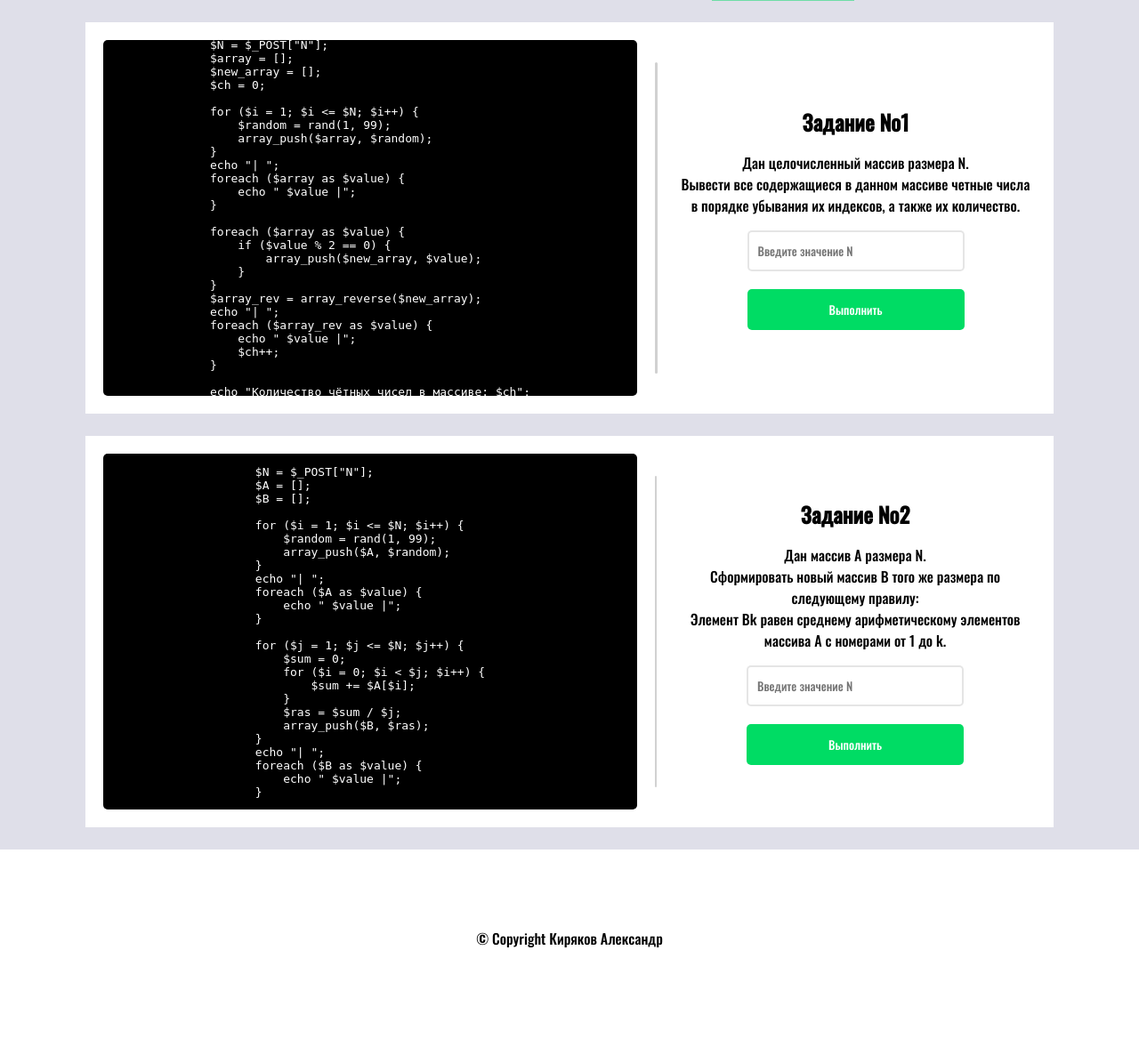
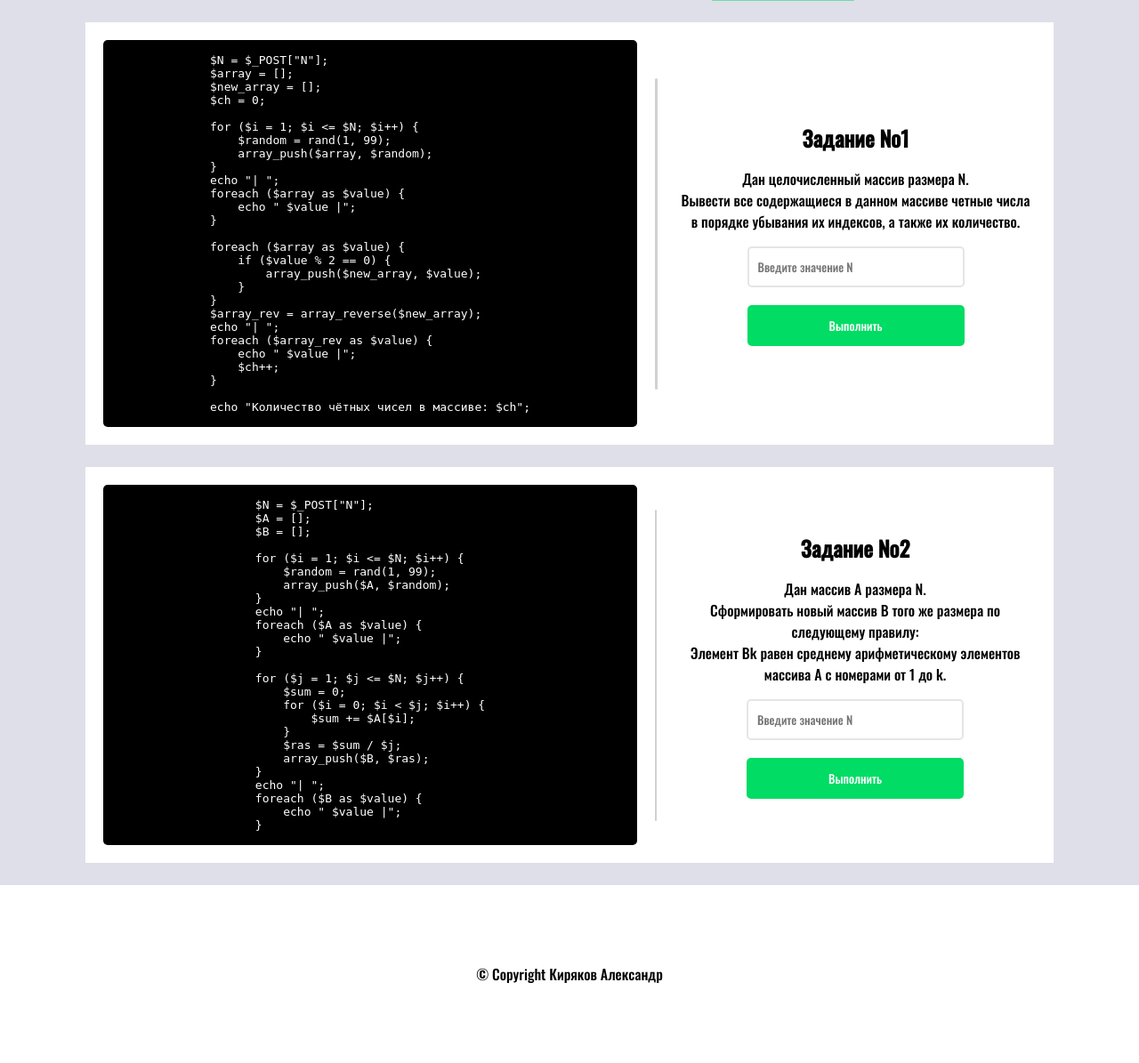
Before and after one commit to xXReCreatorXx/kiriakow_isp21_a, a PHP site: page /page/lab6/index.php in a window 1280 px wide. Shown: the part 75-1270 px from the top of the page at 89% size. Before the commit the page ends 1140 px from the top, so only its background shows below. Run offline with PHP 8.4, Linux system fonts and the light colour scheme.

Commit message:
Update style.css

```diff
--- a/style.css
+++ b/style.css
@@ -107,6 +107,10 @@
             justify-content: center;
         }
 
+        .overflow {
+            height: auto;
+        }
+
         .row{
             width: 3px;
             height: 350px;
@@ -169,6 +173,7 @@
 
     .header {
         height: 50px;
+        overflow: scroll;
     }
 
     .header_menu_button {
```
